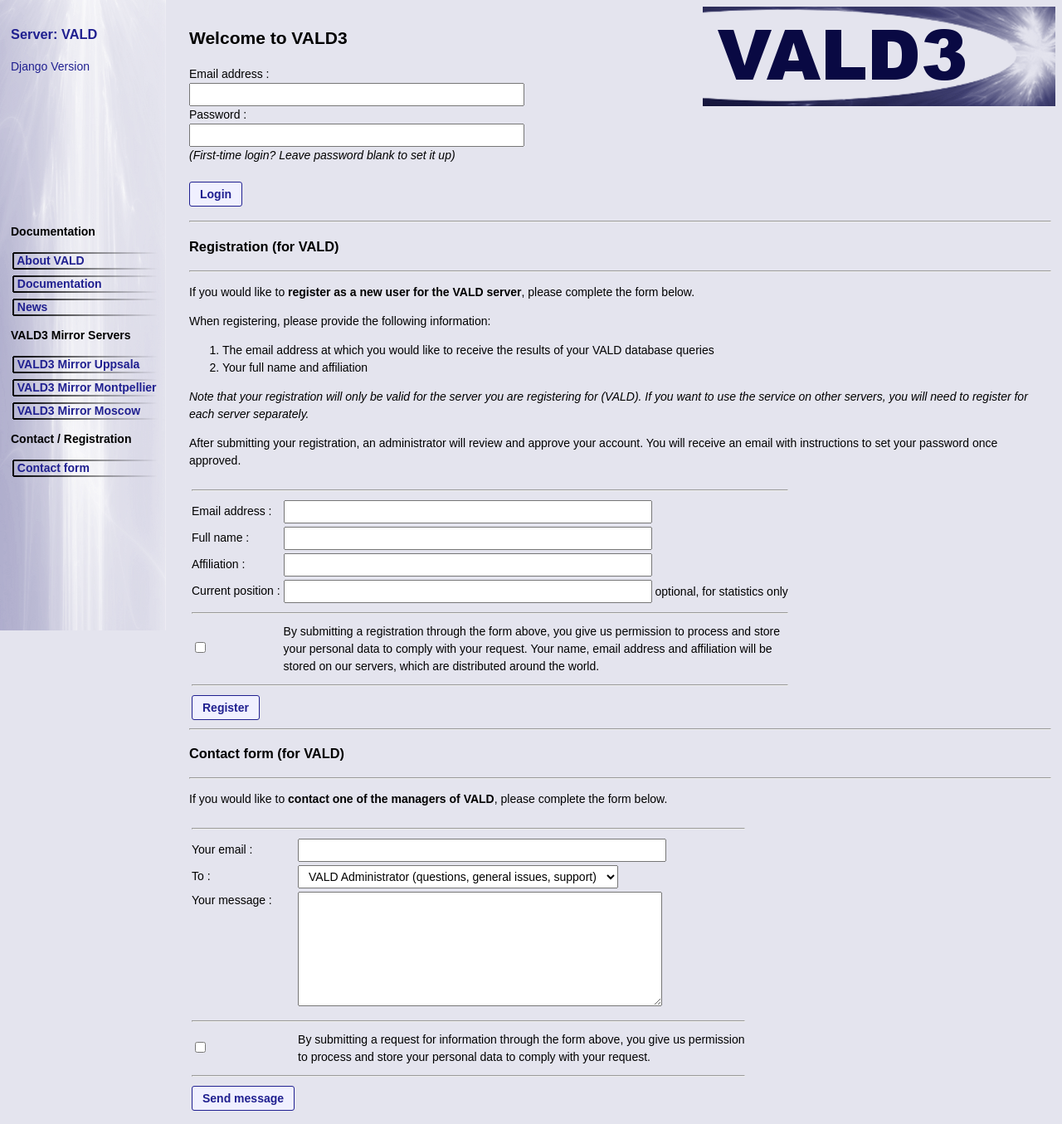
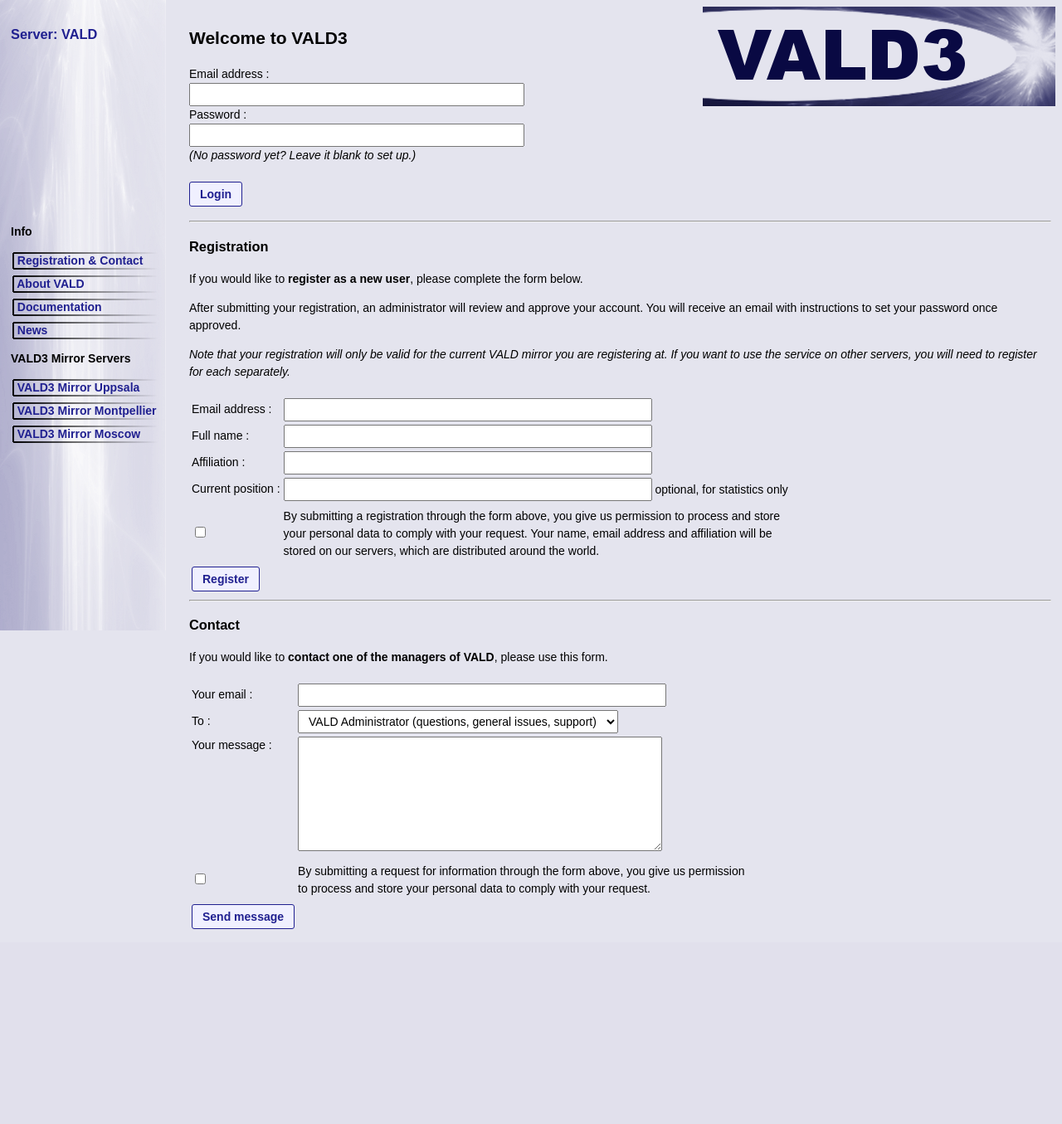
Before and after one commit to ivh/vald-www, a Django app: page /doc/contact.html in a window 1280 px wide. Shown: the whole page at 83% size. After the commit the page ends 1120 px from the top, so only its background shows below. Run offline with Django 5.2, Linux system fonts and the light colour scheme.

Commit message:
template cleanup

```diff
--- a/vald/templates/vald/base.html
+++ b/vald/templates/vald/base.html
@@ -1,7 +1,7 @@
 {% load static %}<!DOCTYPE HTML PUBLIC "-//W3C//DTD HTML 4.01//EN" "http://www.w3.org/TR/html4/strict.dtd">
 <html>
 <head>
-    <title>VALD WWW interface</title>
+    <title>{{ sitename }}</title>
     <link rel="stylesheet" href="{% static 'style.css' %}">
     {% block extra_head %}{% endblock %}
 </head>
@@ -10,7 +10,6 @@
 <tr>
 <td class="version" valign="top">
     <h3>Server: {{ sitename }}</h3>
-    <p>Django Version
 </td>
 <td class="topframe">
     {% block topframe %}
@@ -32,8 +31,8 @@
             <td><input type="button" value="Extract All" onClick="page.value='extractall'; submit();">
             <td><input type="button" value="Extract Element" onClick="page.value='extractelement'; submit();">
             <td><input type="button" value="Extract Stellar" onClick="page.value='extractstellar'; submit();">
-
-        <tr><td><a href="{% url 'vald:my_requests' %}"><input type="button" value="My Requests"></a>
+            <td width=30px>&nbsp;</td>
+            <td><a href="{% url 'vald:my_requests' %}"><input type="button" value="My Requests"></a>
             <td><input type="button" value="Logout" onClick="page.value='logout'; submit();">
 
       </table>
@@ -50,7 +49,7 @@
         <tr><td>Password :
             <td nowrap>
         <tr><td><input type="password" name="password" value="" size=45>
-        <tr><td colspan=2><i>(First-time login? Leave password blank to set it up)</i>
+        <tr><td colspan=2><i>(No password yet? Leave it blank to set up.)</i>
         <tr><td><br><input type="submit" value="Login">
       </table>
     </form>
@@ -63,8 +62,9 @@
 <td class="navigate">
     <table class="navigate" width="100%" border="0" cellspacing="0" cellpadding="0">
       <tr><td height="10px"> </td></tr>
-      <tr><td height="10px"><b>Documentation</b> </td></tr>
+      <tr><td height="10px"><b>Info</b> </td></tr>
       <tr><td height="10px"> </td></tr>
+      <tr><td class="navigateitem"> <a href="{% url 'vald:documentation' 'contact.html' %}">&nbsp; Registration & Contact</a> </td></tr>
       <tr><td class="navigateitem"> <a href="{% url 'vald:documentation' 'about_vald.html' %}">&nbsp; About VALD       </a> </td></tr>
       <tr><td class="navigateitem"> <a href="http://www.astro.uu.se/valdwiki">&nbsp; Documentation    </a> </td></tr>
       <tr><td class="navigateitem"> <a href="{% url 'vald:news' 0 %}">&nbsp; News </a> </td></tr>
@@ -74,10 +74,6 @@
       <tr><td class="navigateitem"> <a href="http://vald.astro.uu.se/~vald/php/vald.php">&nbsp; VALD3 Mirror Uppsala </a> </td></tr>
       <tr><td class="navigateitem"> <a href="http://vald.oreme.org/~vald/php/vald.php">&nbsp; VALD3 Mirror Montpellier </a> </td></tr>
       <tr><td class="navigateitem"> <a href="http://vald.inasan.ru/~vald3/php/vald.php">&nbsp; VALD3 Mirror Moscow </a> </td></tr>
-      <tr><td height="10px"> </td></tr>
-      <tr><td height="10px"><b>Contact / Registration</b> </td></tr>
-      <tr><td height="10px"> </td></tr>
-      <tr><td class="navigateitem"> <a href="{% url 'vald:documentation' 'contact.html' %}">&nbsp; Contact form </a> </td></tr>
       <tr><td height="10px"> </td></tr>
     </table>
 </td>
--- a/vald/templates/vald/contact.html
+++ b/vald/templates/vald/contact.html
@@ -1,56 +1,54 @@
 {% extends "vald/base.html" %}
 
 {% block content %}
-<hr><h3>Registration (for {{ sitename }})</h3><hr>
+<hr><h3>Registration</h3>
 
-<p>If you would like to <b>register as a new user for the {{ sitename }} server</b>, please complete the form below.
-<p>When registering, please provide the following information:
-<ol><li> The email address at which you would like to receive the results of your VALD database queries
-    <li> Your full name and affiliation
-</ol>
-<i>Note that your registration will only be valid for the server you are registering for ({{ sitename }}).
-If you want to use the service on other servers, you will need to register for each server separately.</i>
+<p>If you would like to <b>register as a new user</b>, please complete the form below.</p>
 <p>After submitting your registration, an administrator will review and approve your account. You will receive
-an email with instructions to set your password once approved.
+an email with instructions to set your password once approved.</p>
+
+
+<i>Note that your registration will only be valid for the current VALD mirror you are registering at.
+If you want to use the service on other servers, you will need to register for each  separately.</i>
 
 <p><form name="registrationform" method="post" action="{% url 'vald:submit_request' %}">
   {% csrf_token %}
   <table>
     <input type="hidden" name="reqtype" value="registration">
-    <tr><td colspan=2><hr>
+    <tr><td colspan=2>
     <tr><td>{{ registration_form.email.label }} : <td>{{ registration_form.email }}
     <tr><td>{{ registration_form.name.label }} : <td>{{ registration_form.name }}
     <tr><td>{{ registration_form.affiliation.label }} : <td>{{ registration_form.affiliation }}
     <tr><td>{{ registration_form.position.label }} : <td>{{ registration_form.position }} {{ registration_form.position.help_text }}
-    <tr><td colspan=2><hr>
+    <tr><td colspan=2>
     <tr><td>{{ registration_form.privacy_accepted }}<td>
     By submitting a registration through the form above, you give us permission to process and store<br>
     your personal data to comply with your request. Your name, email address and affiliation will be<br>
     stored on our servers, which are distributed around the world.
-    <tr><td colspan=2><hr>
+    <tr><td colspan=2>
     <tr><td><input type="submit" value="Register">
     </table>
 </form>
 
-<hr><h3>Contact form (for {{ sitename }})</h3><hr>
+<hr><h3>Contact</h3>
 
-<p>If you would like to <b>contact one of the managers of VALD</b>, please complete the form below.
+<p>If you would like to <b>contact one of the managers of VALD</b>, please use this form.
 
 <p><form name="contactform" method="post" action="{% url 'vald:submit_request' %}">
   {% csrf_token %}
   <table>
     <input type="hidden" name="reqtype" value="contact">
-    <tr><td colspan=2><hr>
+    <tr><td colspan=2>
     <tr><td>Your email : <td>{{ form.contactemail }}
     <tr><td>To : <td>{{ form.manager }}
     <tr><td valign="top">Your message :
         <td>{{ form.message }}
-    <tr><td colspan=2><hr>
+    <tr><td colspan=2>
     <tr><td>{{ form.permission }}<td>
     By submitting a request for information through the form above, you give us permission<br>
     to process and store your personal data to comply with your request.
     {{ form.privacy_statement }}
-    <tr><td colspan=2><hr>
+    <tr><td colspan=2>
     <tr><td><input type="submit" value="Send message">
     </table>
 </form>
--- a/vald_web/settings_deploy.py
+++ b/vald_web/settings_deploy.py
@@ -25,6 +25,7 @@ SECRET_KEY = "django-insecure-b78@6-7-x-+3y9cu82==f(4q!juta8elrb8hjp$y4plpw6ale3
 
 # SECURITY WARNING: don't run with debug turned on in production!
 DEBUG = True
+#DEBUG = False
 
 ALLOWED_HOSTS = ['vald.astro.uu.se','localhost','127.0.0.1']
 
@@ -152,7 +153,7 @@ PERSCONFIG_DEFAULT = BASE_DIR / 'config' / 'default.cfg'
 HTMLCONFIG_DEFAULT = BASE_DIR / 'config' / 'htmldefault.cfg'
 DOCUMENTATION_DIR = BASE_DIR / 'documentation'
 NEWS_DIR = BASE_DIR / 'news'
-SITENAME = 'VALD'
+SITENAME = 'VALD Uppsala'
 SITE_URL = 'https://vald.astro.uu.se'  # Base URL (reverse() adds the /new prefix)
 MAINTENANCE = False
 
```
Also changed, not shown: 1 other file.
